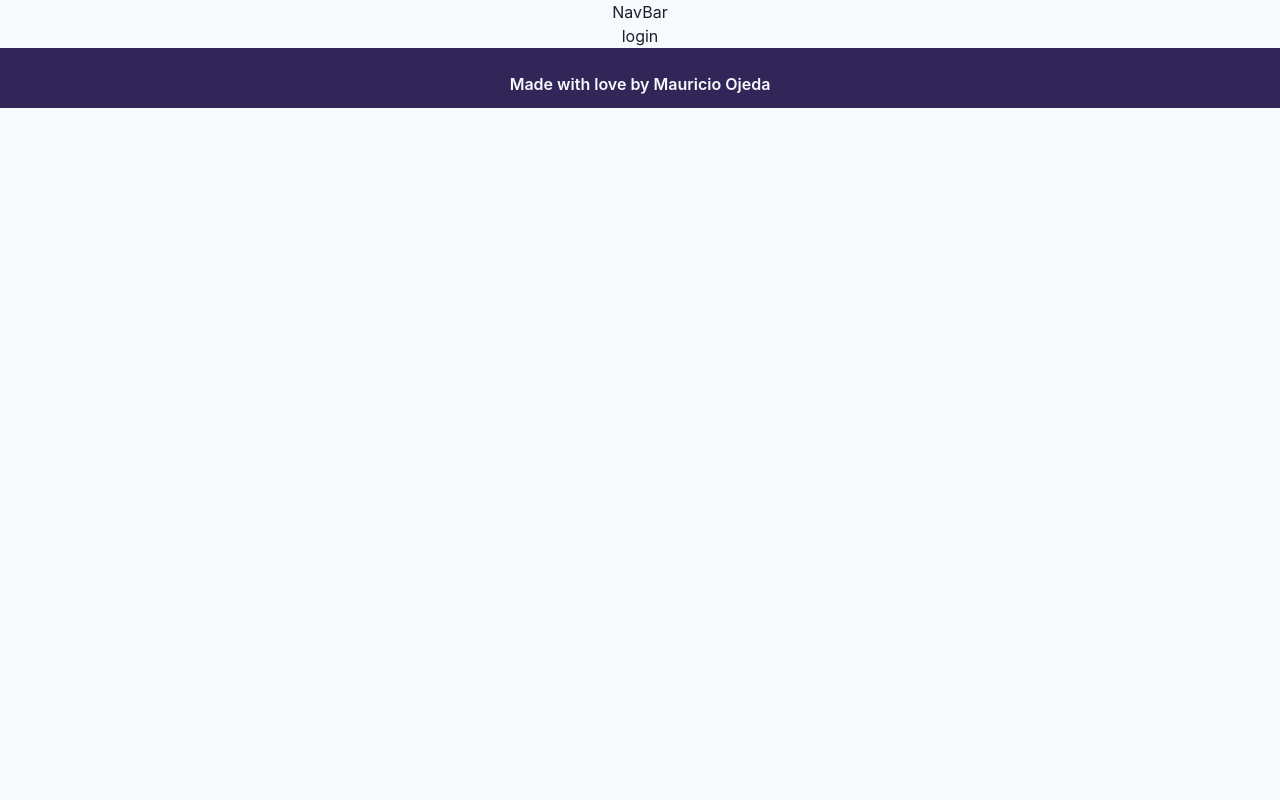
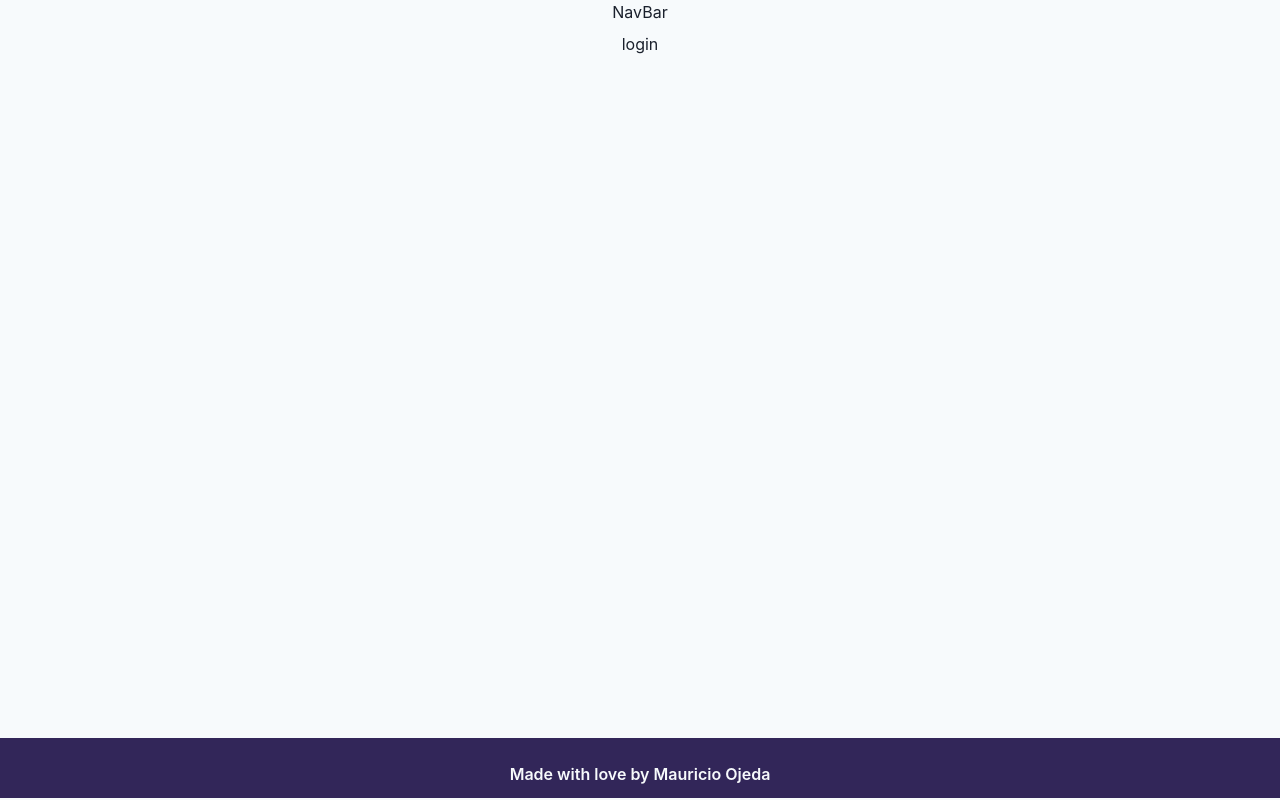
Before and after one commit to Mauricio-Ojeda/VetAdmin, a Next.js app: page / in a window 1280 px wide. Built offline with nearby package versions, Linux system fonts and the light colour scheme.

Commit message:
main layout edited

```diff
--- a/components/Layout/Layout.js
+++ b/components/Layout/Layout.js
@@ -1,14 +1,28 @@
 import Navbar from "../header/NavBar";
 import Footer from "../footer/Footer";
-import { Container } from "@chakra-ui/react";
+import { Container, Stack, VStack } from "@chakra-ui/react";
 
 export default function Layout({ children }) {
   return (
     <>
-      <Container maxW="container.xl" centerContent p={0}>
-        <Navbar />
-        <main>{children}</main>
-        <Footer />
+      <Container maxW="1440px" centerContent p={0}>
+        <VStack
+          maxW="1440px"
+          w="100vw"
+          h="100vh"
+          justify="center"
+          alignItems="center"
+        >
+          <Stack>
+            <Navbar />
+          </Stack>
+          <Stack h="100%" maxH="896px">
+            <main>{children}</main>
+          </Stack>
+          <Stack alignContent="baseline">
+            <Footer />
+          </Stack>
+        </VStack>
       </Container>
     </>
   );
```
